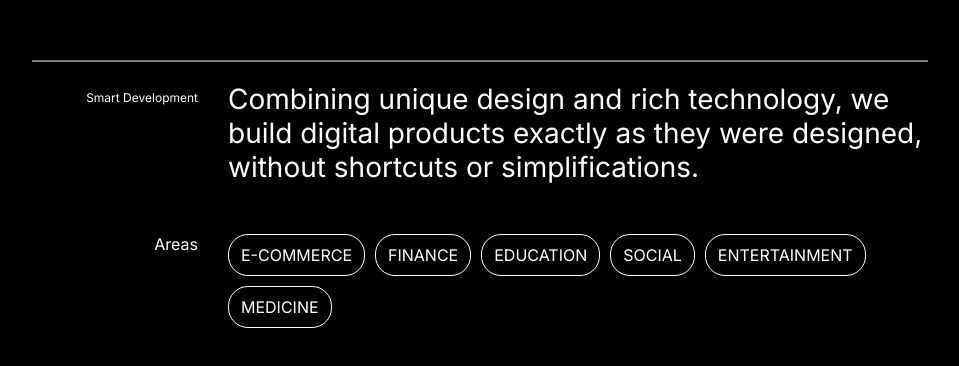
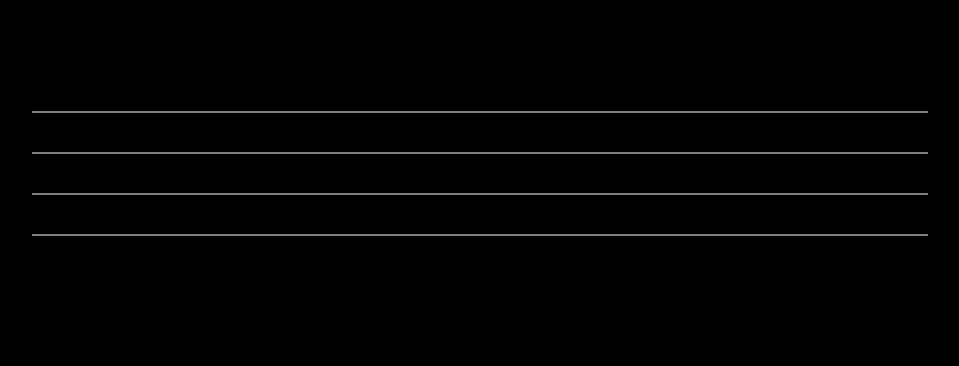
Before and after one commit to BeatrizFeliciano/interactive-guitar, a Next.js app: page / in a window 1280 px wide. Shown: the part 206-572 px from the top of the page, without its empty margins (160-1119 px from the left). Built offline with nearby package versions, Linux system fonts and the light colour scheme.

Commit message:
added ukulele 4 strings

```diff
--- a/src/app/page.js
+++ b/src/app/page.js
@@ -1,88 +1,15 @@
 'use client'
+import Line from '@/components/Line';
 import styles from './page.module.css'
-import { useRef, useEffect } from 'react';
 
 export default function Home() {
-
-  const path = useRef(null);
-  let progress = 0;
-  let x = 0.5;
-  let time = Math.PI / 2;
-  let reqId = null;
-
-  useEffect(() => {
-    setPath(progress);
-  }, [])
-
-  const setPath = (progress) => {
-    const width = window.innerWidth * 0.7;
-    path.current.setAttributeNS(null, "d", `M0 250 Q${width * x} ${250 + progress}, ${width} 250`)
-  }
-
-  const lerp = (x, y, a) => x * (1 - a) + y * a
-
-  const manageMouseEnter = () => {
-    if(reqId){
-      cancelAnimationFrame(reqId)
-      resetAnimation()
-    }
-  }
-
-  const manageMouseMove = (e) => {
-    const { movementY, clientX } = e;
-    const pathBound =  path.current.getBoundingClientRect();
-    x = (clientX - pathBound.left) / pathBound.width;
-    progress+= movementY
-    setPath(progress);
-  }
-
-  const manageMouseLeave = () => {
-    animateOut();
-  }
-
-  const animateOut = () => {
-    const newProgress = progress * Math.sin(time);
-    progress = lerp(progress, 0, 0.025);
-    time+=0.2;
-    setPath(newProgress);
-    if(Math.abs(progress) > 0.75){
-      reqId = requestAnimationFrame(animateOut);
-    }
-    else{
-      resetAnimation();
-    }
-  }
-
-  const resetAnimation = () => {
-    time = Math.PI / 2;
-    progress = 0;
-  }
-
   return (
     <div className={styles.container}>
         <div className={styles.body}>
-            <div className={styles.line}>
-              <div onMouseEnter={() => {manageMouseEnter()}} onMouseMove={(e) => {manageMouseMove(e)}} onMouseLeave={() => {manageMouseLeave()}} className={styles.box}></div>
-              <svg>
-                <path ref={path}></path>
-              </svg>
-            </div>
-
-            <div className={styles.description}>
-              <p>Smart Development</p>
-              <p>Combining unique design and rich technology, we build digital products exactly as they were designed, without shortcuts or simplifications.</p>
-            </div>
-            <div className={styles.tagsContainer}>
-              <p>Areas</p>
-              <div className={styles.tags}>
-                <p>E-commerce</p>
-                <p>Finance</p>
-                <p>Education</p>
-                <p>Social</p>
-                <p>Entertainment</p>
-                <p>Medicine</p>
-              </div>
-            </div>
+            <Line />
+            <Line />
+            <Line />
+            <Line />
         </div>
     </div>
   )
--- a/src/app/page.module.css
+++ b/src/app/page.module.css
@@ -59,7 +59,7 @@
 
 .line{
   height: 1px;
-  margin-bottom: 20px;
+  margin-bottom: 40px;
   width: 100%;
   position: relative;
 }
@@ -86,6 +86,6 @@
 }
 
 .line .box:hover{
-  height: 500px;
+  height: 100px;
   top: -250px;
 }
--- /dev/null
+++ b/src/components/Line.jsx
@@ -0,0 +1,77 @@
+'use client'
+import styles from '../app/page.module.css'
+import { useRef, useEffect } from 'react';
+
+export default function Line() {
+
+  const path = useRef(null);
+  let progress = 0;
+  let x = 0.5;
+  let time = Math.PI / 2;
+  let reqId = null;
+  const MAX_BEND = 40;
+
+  useEffect(() => {
+    setPath(progress);
+  }, [])
+
+  const setPath = (progress) => {
+    const width = window.innerWidth * 0.7;
+    path.current.setAttributeNS(null, "d", `M0 250 Q${width * x} ${250 + progress}, ${width} 250`)
+  }
+
+  const lerp = (x, y, a) => x * (1 - a) + y * a
+
+  const manageMouseEnter = () => {
+    if(reqId){
+      cancelAnimationFrame(reqId)
+      resetAnimation()
+    }
+  }
+
+  const manageMouseMove = (e) => {
+    const { movementY, clientX } = e;
+    const pathBound =  path.current.getBoundingClientRect();
+    x = (clientX - pathBound.left) / pathBound.width;
+    if (Math.abs(progress + movementY) < MAX_BEND) {
+        progress+= movementY;
+        setPath(progress);
+    }
+  }
+
+  const manageMouseLeave = () => {
+    animateOut();
+  }
+
+  const animateOut = () => {
+    const newProgress = progress * Math.sin(time);
+    progress = lerp(progress, 0, 0.025);
+    time+=0.2;
+    setPath(newProgress);
+    if(Math.abs(progress) > 0.75){
+      reqId = requestAnimationFrame(animateOut);
+    }
+    else{
+      resetAnimation();
+    }
+  }
+
+  const resetAnimation = () => {
+    time = Math.PI / 2;
+    progress = 0;
+  }
+
+  return (
+    <div className={styles.line}>
+        <div
+            onMouseEnter={() => {manageMouseEnter()}}
+            onMouseMove={(e) => {manageMouseMove(e)}}
+            onMouseLeave={() => {manageMouseLeave()}}
+            className={styles.box}
+        />
+        <svg>
+            <path ref={path}></path>
+        </svg>
+    </div>
+  );
+}
```
